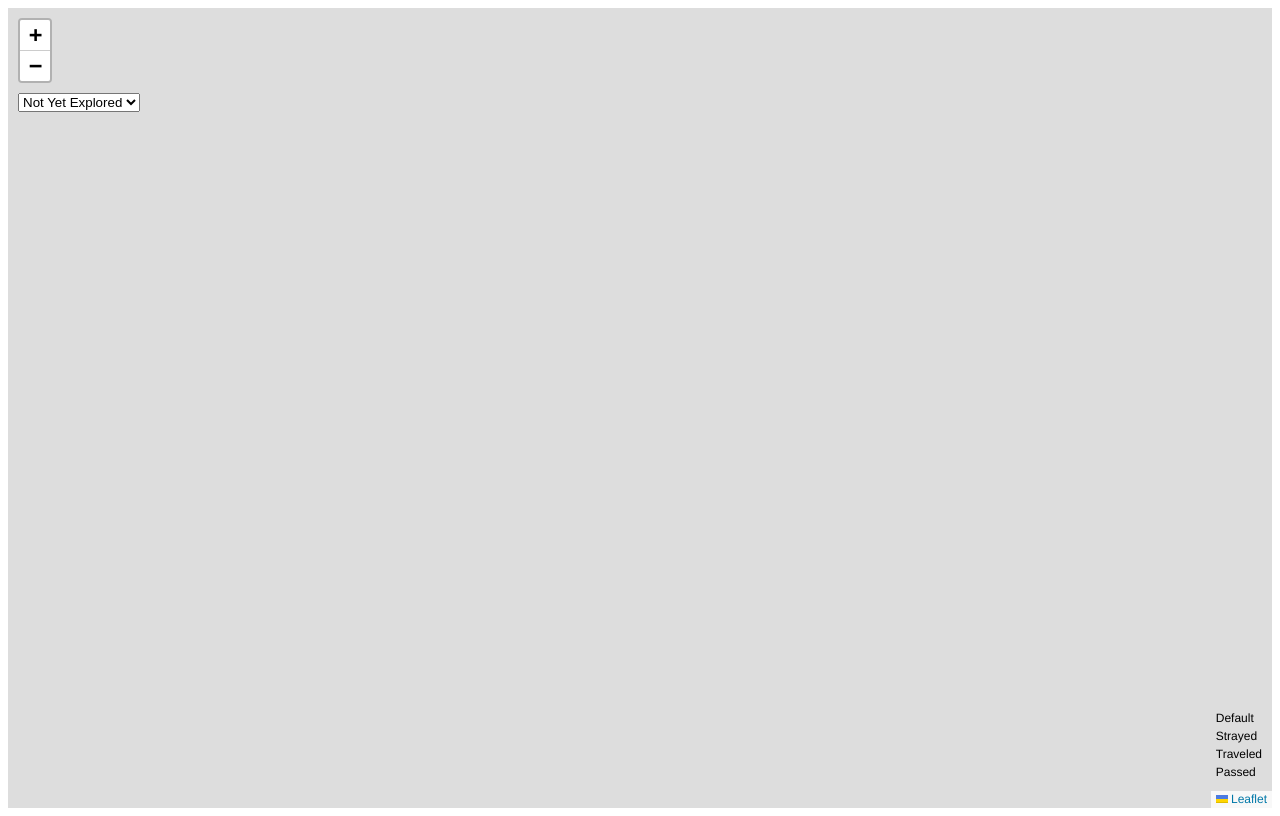
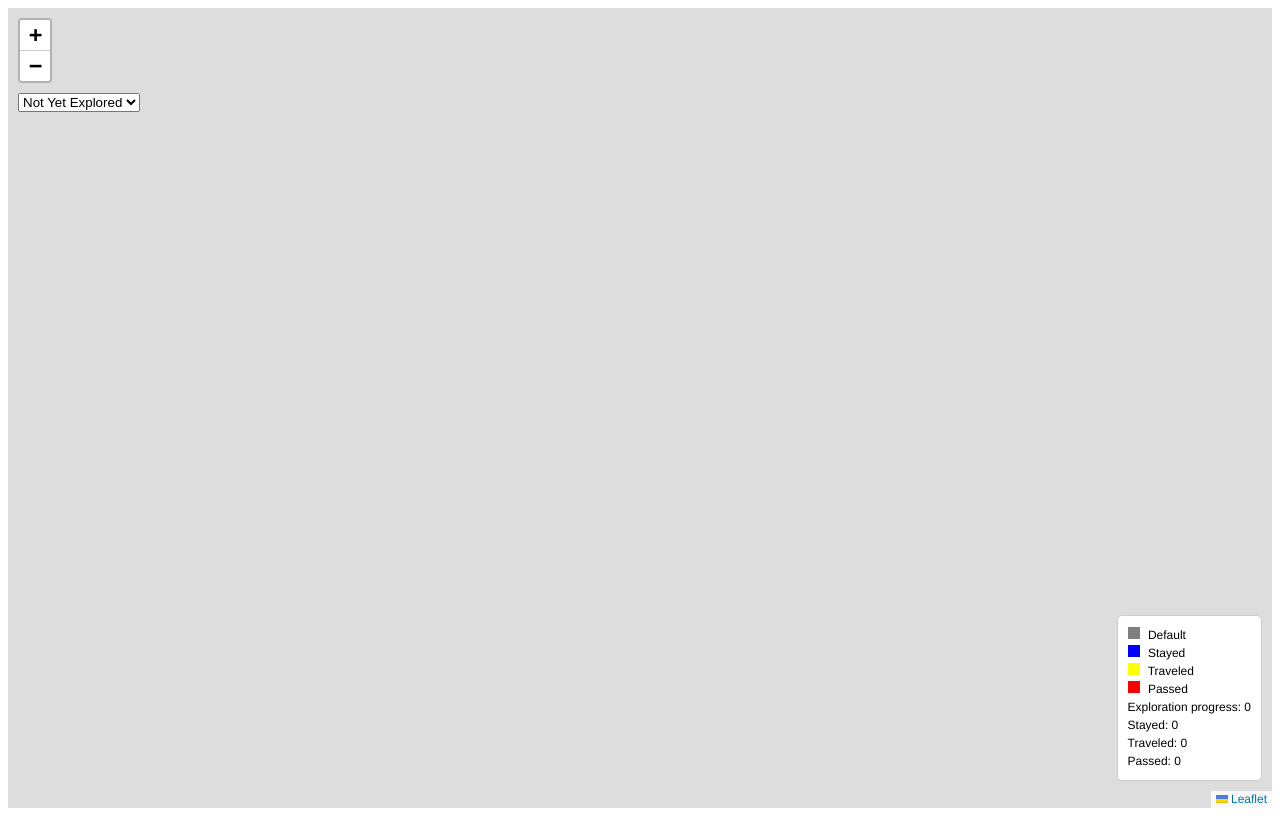
Before and after one commit to DefinitelyNotAnAssassin/Bacoor_Exploration_Map, a Django app: page / in a window 1280 px wide. Run offline with Django 3.2, Linux system fonts and the light colour scheme.

Commit message:
Prototypppeee 2.0

```diff
--- a/map/templates/map.html
+++ b/map/templates/map.html
@@ -9,6 +9,18 @@
     <style>
       #mapid {
         height: 100vh;
+      }
+      .legend {
+        background-color: white;
+        padding: 10px;
+        border-radius: 5px;
+        border: 1px solid #ccc;
+      }
+      .square {
+        display: inline-block;
+        width: 12px;
+        height: 12px;
+        margin-right: 5px;
       }
     </style>
   </head>
@@ -23,7 +35,7 @@
       var explorationData = JSON.parse(sessionStorage.getItem('explorationData')) || {};
       var fillColors = {
         default: 'gray',
-  strayed: 'blue',
+        stayed: 'blue',  // changed from 'strayed' to 'stayed'
         traveled: 'yellow',
         passed: 'red'
       };
@@ -31,7 +43,6 @@ var fillColors = {
       function getColor(status) {
         return fillColors[status] || fillColors.default;
       }
-
       fetch('static/map.geojson')
       .then(function(response) {
         return response.json();
@@ -62,17 +73,40 @@ fetch('static/map.geojson')
               explorationData[feature.properties.Bgy_Name] = status;
               sessionStorage.setItem('explorationData', JSON.stringify(explorationData));
               layer.setStyle({ fillColor: getColor(status) });
+              updateProgress();
             });
           }
         }).addTo(map);
+        updateProgress();
       });
+
+    function updateProgress() {
+      var counts = {
+        stayed: 0,
+        traveled: 0,
+        passed: 0,
+
+      };
+      for (var bgyName in explorationData) {
+        counts[explorationData[bgyName]]++;
+      }
+      var stayedEl = document.getElementById('progress-stayed');
+      stayedEl.innerHTML = counts.stayed;
+      var traveledEl = document.getElementById('progress-traveled');
+      traveledEl.innerHTML = counts.traveled;
+      var passedEl = document.getElementById('progress-passed');
+      passedEl.innerHTML = counts.passed;
+      var total = (counts.stayed + counts.passed + counts.traveled) / 73 * 100;
+      var totalEl = document.getElementById('progress-total');
+      totalEl.innerHTML = `${total.toFixed(2)}%`;
+    }
 
     var explorationStatusSelect = L.control({ position: 'topleft' });
     explorationStatusSelect.onAdd = function(map) {
       var div = L.DomUtil.create('div', 'leaflet-control');
       div.innerHTML = '<select id="exploration-status">' +
         '<option value="default">Not Yet Explored</option>' +
-    '<option value="strayed">Strayed</option>' +
+        '<option value="stayed">Stayed</option>' +
         '<option value="traveled">Traveled</option>' +
         '<option value="passed">Passed</option>' +
         '</select>';
@@ -88,6 +122,11 @@ legend.onAdd = function(map) {
         html += '<div><span class="square" style="background-color: ' + fillColors[status] + ';"></span> ' + status.charAt(0).toUpperCase() + status.slice(1) + '</div>';
       }
       div.innerHTML = html;
+      div.innerHTML += '<div>Exploration progress: <span id = "progress-total"> 0 </span> </div>' ;
+
+      div.innerHTML += '<div>Stayed: <span id="progress-stayed">0</span></div>';
+      div.innerHTML += '<div>Traveled: <span id="progress-traveled">0</span></div>';
+      div.innerHTML += '<div>Passed: <span id="progress-passed">0</span></div>';
       return div;
     };
     legend.addTo(map); // add the legend to the map
```
Lines whose indentation alone changed are shown as unchanged.
